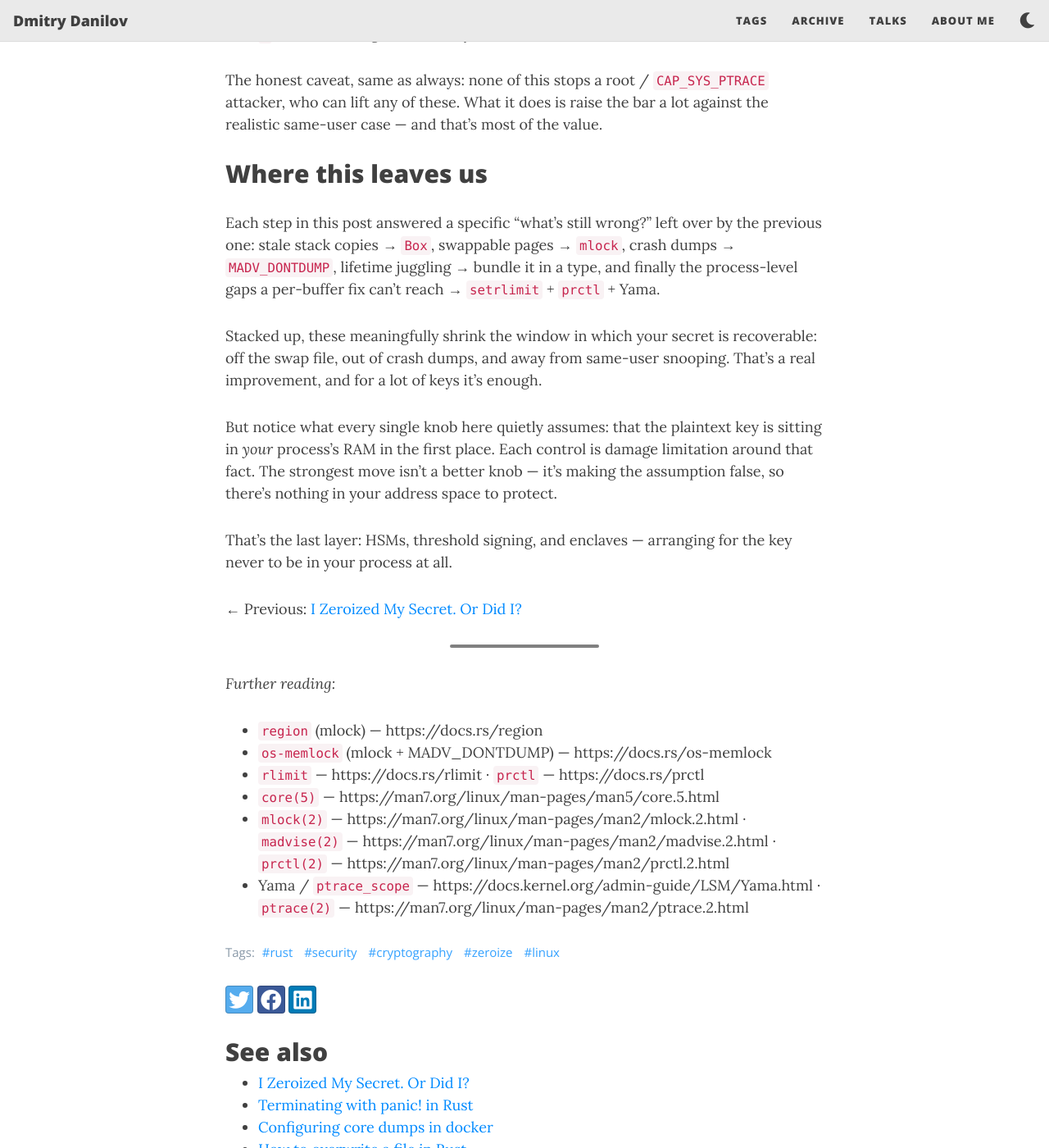
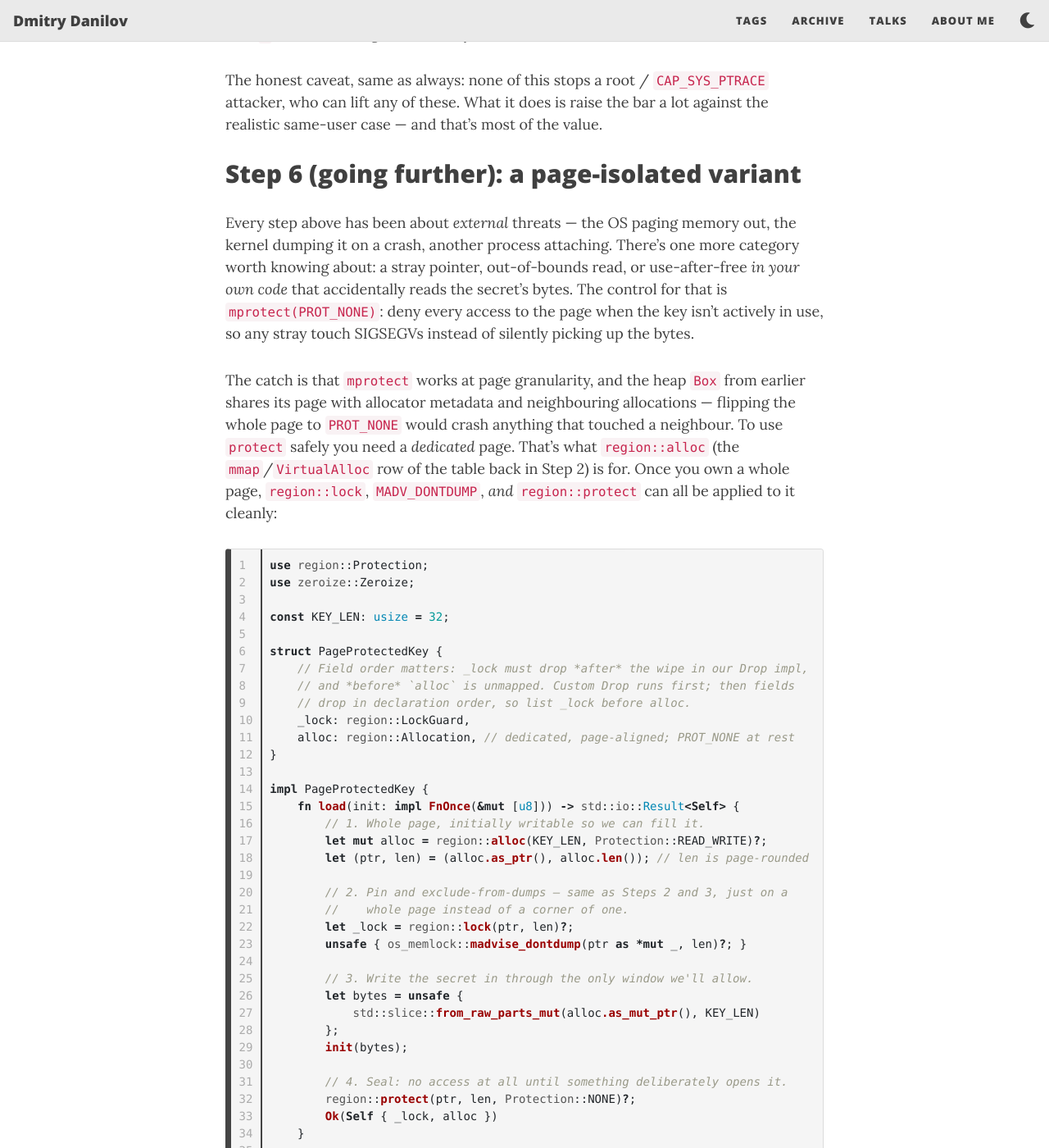
Before and after one commit to f-squirrel/f-squirrel.github.io, a Jekyll site: the page built from _posts/2026-06-25-zeroize-os-hardening.md, in a window 1280 px wide and 1400 px high, scrolled down 7420 px. Shown: the whole window at 82% size. Built offline with Jekyll 4.4.1, drawn with Linux system fonts in a browser that asks for light colours; nearby versions of some CDN libraries; some of the changed text lies outside the part shown.

Commit message:
post: add Step 6 — page-isolated variant with region::alloc + mprotect
Introduce a PageProtectedKey type that allocates a dedicated page
via region::alloc, locks it, marks it MADV_DONTDUMP, and keeps it
PROT_NONE at rest — flipping briefly to PROT_READ inside a closure
via protect_with_handle. Framed as "going further" because it
defends against in-process bugs (stray pointers, OOB reads) rather
than the OS-level swap/dumps/ptrace threats the rest of the post
addresses. Update the closing recap to mention it.

````diff
--- a/_posts/2026-06-25-zeroize-os-hardening.md
+++ b/_posts/2026-06-25-zeroize-os-hardening.md
@@ -187,9 +187,95 @@ For a system-wide policy there's the Yama LSM, via `/proc/sys/kernel/yama/ptrace
 
 The honest caveat, same as always: none of this stops a root / `CAP_SYS_PTRACE` attacker, who can lift any of these. What it does is raise the bar a lot against the realistic same-user case — and that's most of the value.
 
+## Step 6 (going further): a page-isolated variant
+
+Every step above has been about *external* threats — the OS paging memory out, the kernel dumping it on a crash, another process attaching. There's one more category worth knowing about: a stray pointer, out-of-bounds read, or use-after-free *in your own code* that accidentally reads the secret's bytes. The control for that is `mprotect(PROT_NONE)`: deny every access to the page when the key isn't actively in use, so any stray touch SIGSEGVs instead of silently picking up the bytes.
+
+The catch is that `mprotect` works at page granularity, and the heap `Box` from earlier shares its page with allocator metadata and neighbouring allocations — flipping the whole page to `PROT_NONE` would crash anything that touched a neighbour. To use `protect` safely you need a *dedicated* page. That's what `region::alloc` (the `mmap`/`VirtualAlloc` row of the table back in Step 2) is for. Once you own a whole page, `region::lock`, `MADV_DONTDUMP`, *and* `region::protect` can all be applied to it cleanly:
+
+```rust
+use region::Protection;
+use zeroize::Zeroize;
+
+const KEY_LEN: usize = 32;
+
+struct PageProtectedKey {
+    // Field order matters: _lock must drop *after* the wipe in our Drop impl,
+    // and *before* `alloc` is unmapped. Custom Drop runs first; then fields
+    // drop in declaration order, so list _lock before alloc.
+    _lock: region::LockGuard,
+    alloc: region::Allocation, // dedicated, page-aligned; PROT_NONE at rest
+}
+
+impl PageProtectedKey {
+    fn load(init: impl FnOnce(&mut [u8])) -> std::io::Result<Self> {
+        // 1. Whole page, initially writable so we can fill it.
+        let mut alloc = region::alloc(KEY_LEN, Protection::READ_WRITE)?;
+        let (ptr, len) = (alloc.as_ptr(), alloc.len()); // len is page-rounded
+
+        // 2. Pin and exclude-from-dumps — same as Steps 2 and 3, just on a
+        //    whole page instead of a corner of one.
+        let _lock = region::lock(ptr, len)?;
+        unsafe { os_memlock::madvise_dontdump(ptr as *mut _, len)?; }
+
+        // 3. Write the secret in through the only window we'll allow.
+        let bytes = unsafe {
+            std::slice::from_raw_parts_mut(alloc.as_mut_ptr(), KEY_LEN)
+        };
+        init(bytes);
+
+        // 4. Seal: no access at all until something deliberately opens it.
+        region::protect(ptr, len, Protection::NONE)?;
+        Ok(Self { _lock, alloc })
+    }
+
+    /// Briefly flip to read-only, hand the bytes to `f`, then re-seal.
+    fn with_readable<R>(&self, f: impl FnOnce(&[u8]) -> R) -> std::io::Result<R> {
+        let _open = region::protect_with_handle(
+            self.alloc.as_ptr(), self.alloc.len(), Protection::READ,
+        )?; // dropped at end of scope → restores PROT_NONE
+        let bytes = unsafe {
+            std::slice::from_raw_parts(self.alloc.as_ptr(), KEY_LEN)
+        };
+        Ok(f(bytes))
+    }
+}
+
+impl Drop for PageProtectedKey {
+    fn drop(&mut self) {
+        // Re-open for writing so the wipe can land, then let _lock unlock and
+        // alloc unmap. (Custom Drop runs *before* the fields drop.)
+        let _ = region::protect(
+            self.alloc.as_ptr(), self.alloc.len(), Protection::READ_WRITE,
+        );
+        let bytes = unsafe {
+            std::slice::from_raw_parts_mut(self.alloc.as_mut_ptr(), KEY_LEN)
+        };
+        bytes.zeroize();
+    }
+}
+```
+
+Usage follows the same bracket pattern libsodium uses with `sodium_mprotect_noaccess` / `sodium_mprotect_readonly`:
+
+```rust
+let key = PageProtectedKey::load(|buf| load_key_into(buf))?;
+let sig = key.with_readable(|bytes| sign(bytes, &digest))?;
+// page is PROT_NONE again until the next call.
+```
+
+A few honest things to note about this layer:
+
+- **It defends against bugs, not against a determined attacker.** The page is readable *exactly* when you're using the key — which is also when a deliberate attacker would catch you. The win is against *accidents*: stray pointers, OOB reads, an errant log statement.
+- **You pay a whole page per key.** `region::alloc(32, ...)` rounds up to the system page size (typically 4 KiB). Fine for a handful of long-lived keys; very much not for thousands of short-lived ones.
+- **It doesn't help with the threats Steps 1–5 already covered.** Swap, core dumps, and `ptrace` all bypass page protections — the bytes-on-disk and bytes-via-tracer paths read the underlying memory regardless of `PROT_*` flags. The `region::lock` and `madvise_dontdump` calls inside `load` are still the load-bearing controls there; the `protect` toggle is *added* on top, not a replacement.
+- **`harden_process()` from Step 5 still applies unchanged.** Per-key and process-level controls compose freely.
+
+The pattern itself isn't novel — libsodium and a handful of Rust crates do exactly this. The reason it's tucked behind *"going further"* rather than the recommended baseline is the threat-model shift: it's a tool for a different problem than the rest of this post.
+
 ## Where this leaves us
 
-Each step in this post answered a specific "what's still wrong?" left over by the previous one: stale stack copies → `Box`, swappable pages → `mlock`, crash dumps → `MADV_DONTDUMP`, lifetime juggling → bundle it in a type, and finally the process-level gaps a per-buffer fix can't reach → `setrlimit` + `prctl` + Yama.
+Each step in this post answered a specific "what's still wrong?" left over by the previous one: stale stack copies → `Box`, swappable pages → `mlock`, crash dumps → `MADV_DONTDUMP`, lifetime juggling → bundle it in a type, the process-level gaps a per-buffer fix can't reach → `setrlimit` + `prctl` + Yama, and finally — if you also care about your own bugs touching the secret — a dedicated page with `region::alloc` + `mprotect`.
 
 Stacked up, these meaningfully shrink the window in which your secret is recoverable: off the swap file, out of crash dumps, and away from same-user snooping. That's a real improvement, and for a lot of keys it's enough.
 
````
